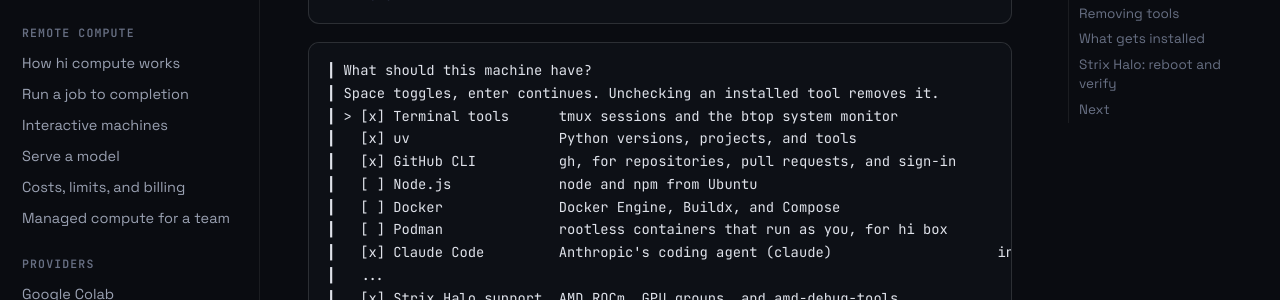
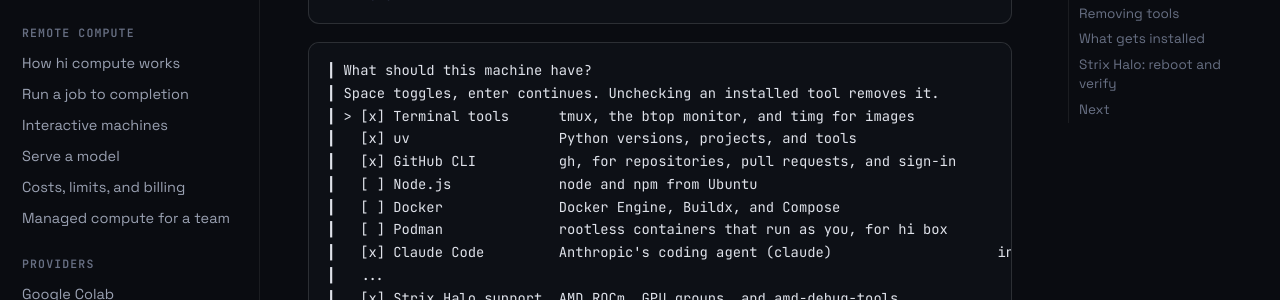
Before and after one commit to hifinab/cli, a Jekyll site: the page built from guide/workstation/index.md, in a window 1280 px wide and 1400 px high, scrolled down 645 px. Shown: the part 199-499 px from the top of the window. Built offline with Jekyll 4.4.1, drawn with Linux system fonts in a browser that asks for light colours; some of the changed text lies outside the part shown.

Commit message:
Release timg in the terminal tools as v0.31.3
Co-Authored-By: Claude Opus 5.5 <noreply@anthropic.com>

````diff
--- a/guide/workstation/index.md
+++ b/guide/workstation/index.md
@@ -30,7 +30,7 @@ hi install
 ```text
 ┃ What should this machine have?
 ┃ Space toggles, enter continues. Unchecking an installed tool removes it.
-┃ > [x] Terminal tools      tmux sessions and the btop system monitor
+┃ > [x] Terminal tools      tmux, the btop monitor, and timg for images
 ┃   [x] uv                  Python versions, projects, and tools
 ┃   [x] GitHub CLI          gh, for repositories, pull requests, and sign-in
 ┃   [ ] Node.js             node and npm from Ubuntu
@@ -77,7 +77,7 @@ Removing Strix Halo support keeps you in the `render` and `video` groups.
 
 | Menu item          | Name       | Installs                                                  |
 |--------------------|------------|-----------------------------------------------------------|
-| Terminal tools     | `terminal` | tmux, btop                                                |
+| Terminal tools     | `terminal` | tmux, btop, timg                                          |
 | uv                 | `uv`       | uv                                                        |
 | GitHub CLI         | `gh`       | `gh`                                                      |
 | Node.js            | `node`     | Node.js, npm                                              |
--- a/index.html
+++ b/index.html
@@ -337,6 +337,7 @@
       <a class="chip" href="https://huggingface.co/docs/huggingface_hub/guides/cli">hf CLI <small>compute</small></a>
       <a class="chip" href="https://github.com/aristocratos/btop">btop</a>
       <a class="chip" href="https://github.com/tmux/tmux">tmux</a>
+      <a class="chip" href="https://github.com/hzeller/timg">timg <small>images</small></a>
     </div>
   </section>
 
````
Also changed, not shown: docs/roadmap.md (+6 -0 lines), README.md, 3 other files.
